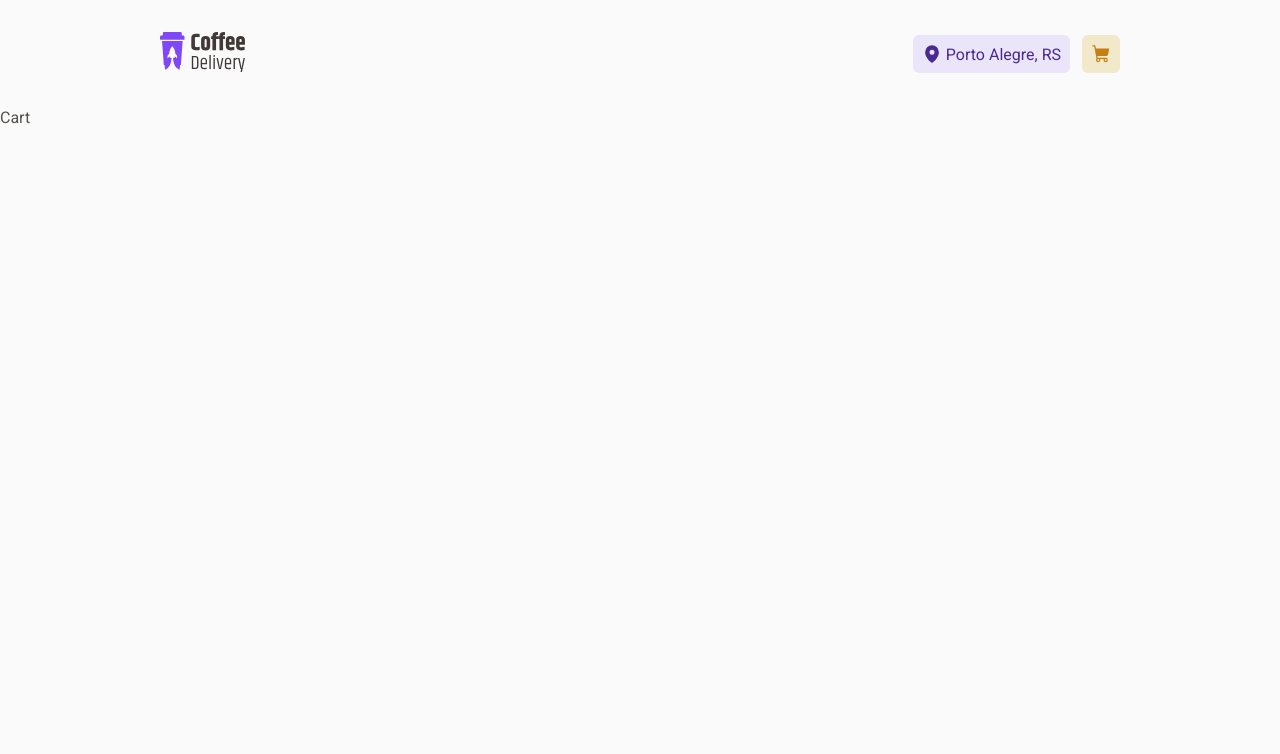
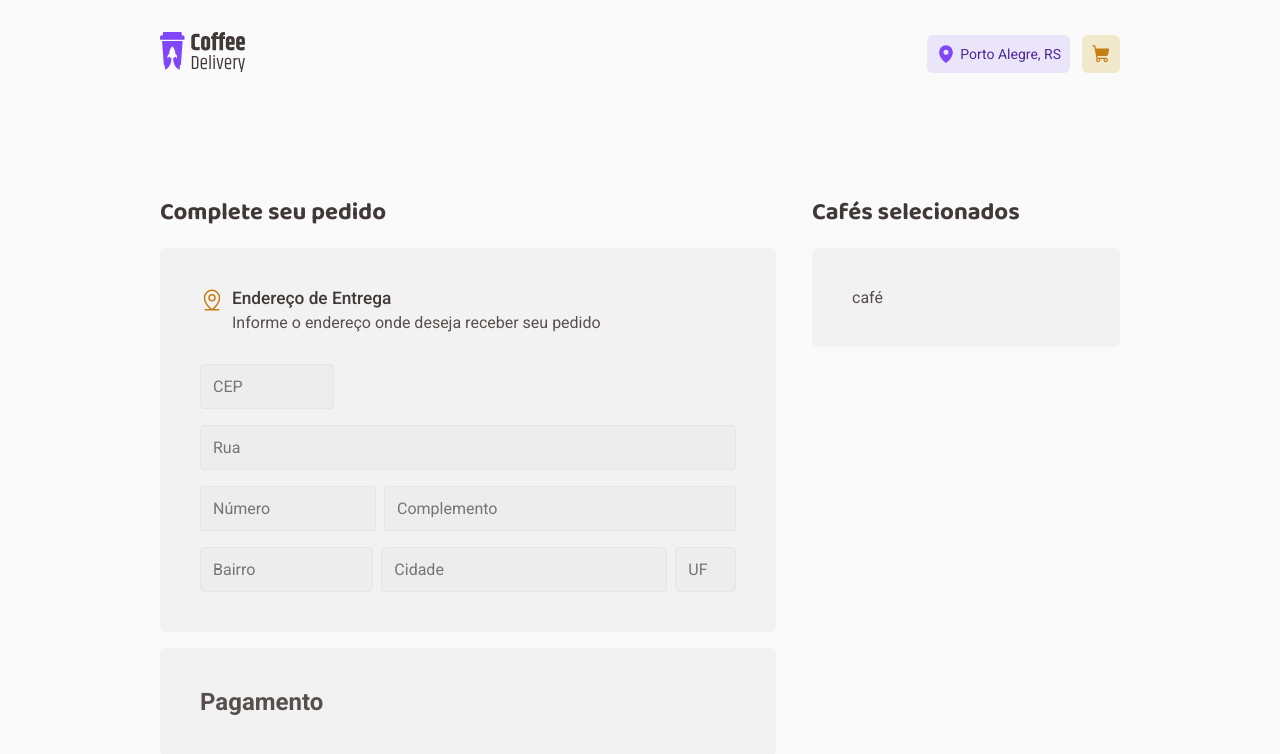
Before and after one commit to RodGondin/Coffee-Delivery, a React (Vite) app: page /cart in a window 1280 px wide. Shown: the top 754 px of the page. Built offline with nearby package versions, Linux system fonts and the light colour scheme.

Commit message:
ajusting input fields

```diff
--- a/src/components/Header/index.tsx
+++ b/src/components/Header/index.tsx
@@ -18,7 +18,7 @@ export function Header() {
         <img src={Logo} alt="Logo Coffee Delivery" />
       </NavLink>
       <nav>
-        <span><MapPin size={20} color={theme['purple-dark']} weight="fill" />Porto Alegre, RS</span>
+        <span><MapPin size={20} color={theme['purple']} weight="fill" />Porto Alegre, RS</span>
         <div>
           <NavLink to="/cart" title="Carrinho"><ShoppingCart size={20} color={theme['yellow-dark']} weight="fill" /></NavLink>
           {cartTotalAmount > 0 && <CartAmountSpan>{cartTotalAmount}</CartAmountSpan>}
--- a/src/components/Header/styles.ts
+++ b/src/components/Header/styles.ts
@@ -32,6 +32,7 @@ export const HeaderContainer = styled.header`
   span:first-child {
     background-color: ${(props) => props.theme['purple-light']};
     padding: 8px;
+    font-size: 14px;
     border-radius: 6px;
     display: flex;
     align-items: center;
--- a/src/pages/Cart/index.tsx
+++ b/src/pages/Cart/index.tsx
@@ -1,6 +1,53 @@
+import { MapPinLine } from "@phosphor-icons/react";
+import { AddressPaymentBox, AddressSection, AreaCityUfRow, CartContainer, CartSummary, NumberComplementRow, PaymentSection, TitlesSections } from "./styles";
+import { useTheme } from "styled-components";
 
 export function Cart() {
+  const theme = useTheme();
+
   return (
-    <div>Cart</div>
+    <CartContainer>
+
+      <AddressPaymentBox>
+        <TitlesSections>Complete seu pedido</TitlesSections>
+
+        <AddressSection>
+          <div>
+            <span><MapPinLine size={24} color={theme['yellow-dark']} /></span>
+            <div>
+              <h3>Endereço de Entrega</h3>
+              <p>Informe o endereço onde deseja receber seu pedido</p>
+            </div>
+          </div>
+
+          <form>
+            <input type="text" name="CEP" placeholder="CEP" />
+            <input type="text" name="Rua" placeholder="Rua" />
+            <NumberComplementRow>
+              <input type="text" name="Numero" placeholder="Número" />
+              <input type="text" name="Complemento" placeholder="Complemento" />
+            </NumberComplementRow>
+            <AreaCityUfRow>
+              <input type="text" name="Bairro" placeholder="Bairro" />
+              <input type="text" name="Cidade" placeholder="Cidade" />
+              <input type="text" name="UF" placeholder="UF" />
+            </AreaCityUfRow>
+          </form>
+        </AddressSection>
+
+        <PaymentSection>
+          <h2>Pagamento</h2>
+        </PaymentSection>
+      </AddressPaymentBox>
+
+      <CartSummary>
+        <TitlesSections>Cafés selecionados</TitlesSections>
+
+        <section>
+          café
+        </section>
+      </CartSummary>
+
+    </CartContainer>
   )
 }
--- a/src/pages/Cart/styles.ts
+++ b/src/pages/Cart/styles.ts
@@ -0,0 +1,84 @@
+import styled from "styled-components";
+
+export const CartContainer = styled.div`
+  display: grid;
+  grid-template-columns: 2fr 1fr;
+
+  padding: 5.3rem 10rem;
+  gap: 2.25rem;
+
+  section {
+    background-color: ${(props) => props.theme["base-card"]};
+    padding: 2.5rem;
+    border-radius: 6px;
+  }
+`;
+
+export const TitlesSections = styled.h1`
+  font-size: 1.5rem;
+  font-family: "Baloo 2", "Roboto", sans-serif;
+  color: ${(props) => props.theme["base-subtitle"]};
+`;
+
+export const AddressPaymentBox = styled.div`
+  display: grid;
+  gap: 1rem;
+`;
+
+export const AddressSection = styled.section`
+  div:first-child {
+    display: flex;
+    gap: 0.5rem;
+
+    h3 {
+      font-size: 1.08rem;
+      font-weight: 500;
+      color: ${(props) => props.theme["base-subtitle"]};
+    }
+
+    div {
+      display: flex;
+      flex-direction: column;
+      gap: 0.3rem;
+      margin-bottom: 2rem;
+    }
+  }
+
+  form {
+    display: grid;
+    grid-template-columns: 1fr;
+    gap: 1rem;
+
+    input {
+      width: 100%;
+      padding: 0.75rem;
+      border: 1px solid ${(props) => props.theme["base-button"]};
+      border-radius: 4px;
+      background-color: ${(props) => props.theme["base-input"]};
+    }
+
+    input[name="CEP"] {
+      max-width: 25%;
+    }
+  }
+`;
+
+export const NumberComplementRow = styled.div`
+  display: grid;
+  grid-template-columns: 1fr 2fr;
+  gap: 0.5rem;
+`;
+
+export const AreaCityUfRow = styled.div`
+  display: grid;
+  grid-template-columns: 1fr 1.65fr 0.35fr;
+  gap: 0.5rem;
+`;
+
+export const PaymentSection = styled.section``;
+
+export const CartSummary = styled.div`
+  display: flex;
+  flex-direction: column;
+  gap: 1rem;
+`;
```
